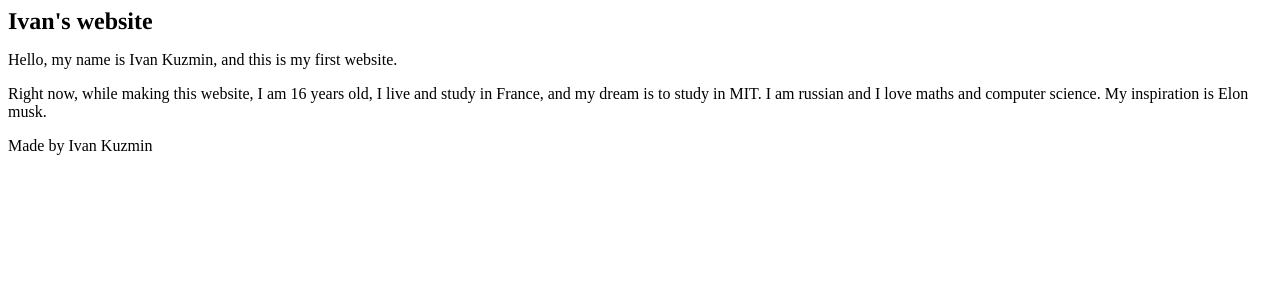
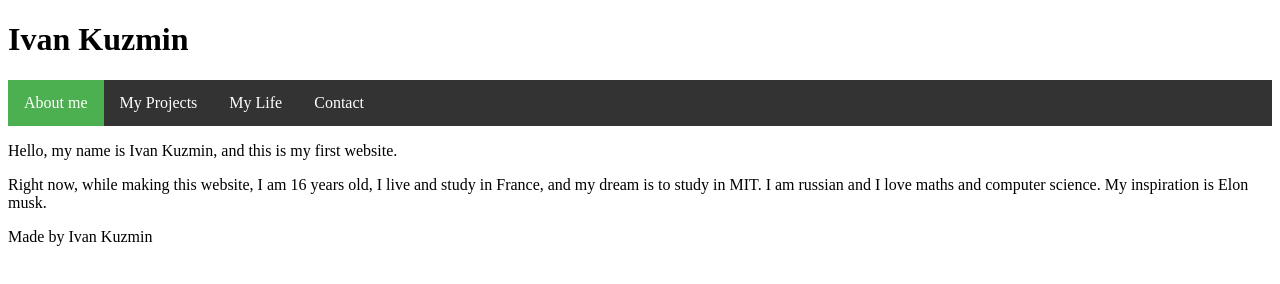
Before and after one commit to justchokingaround/ivanwebsite, a plain HTML site: page index.html in a window 1280 px wide. Drawn offline with Linux system fonts and the light colour scheme.

Commit message:
new files

```diff
--- a/index.html
+++ b/index.html
@@ -1,12 +1,21 @@
 <!DOCTYPE html>
 <html>
 <head>
-  <title>Ivan's Website</title>
+  <title>Ivan Kuzmin</title>
+  <link rel="stylesheet" href="styles.css">
 </head>
 <body>
-<h1 style="margin: 0.0px 0.0px 16.1px 0.0px; line-height: 28.0px; font: 24.0px Times; color: #000000; -webkit-text-stroke: #000000"><span class="s1"><b>Ivan's website</b></span></h1>
-<p class="p2"><span class="s1">Hello, my name is Ivan Kuzmin, and this is my first website.</span></p>
-<p class="p2"><span class="s1">Right now, while making this website, I am 16 years old, I live and study in France, and my dream is to study in MIT. I am russian and I love maths and computer science. My inspiration is Elon musk.</span></p>
-<p class="p3"><span class="s1">Made by Ivan Kuzmin</span></p>
+<h1>Ivan Kuzmin</h1>
+<ul>
+  <li><a class="active" href="#aboutme">About me</a></li>
+  <li><a href="#myprojects">My Projects</a></li>
+  <li><a href="#mylife">My Life</a></li>
+  <li><a href="#contact">Contact</a></li>
+</ul>
+<div class="presentation">
+  <p class="p2">Hello, my name is Ivan Kuzmin, and this is my first website.</p>
+  <p class="p2">Right now, while making this website, I am 16 years old, I live and study in France, and my dream is to study in MIT. I am russian and I love maths and computer science. My inspiration is Elon musk.</p>
+  <p class="p3">Made by Ivan Kuzmin</p>
+</div>
 </body>
 </html>
--- /dev/null
+++ b/styles.css
@@ -0,0 +1,38 @@
+/*h1 {
+  font-size: 100px;
+}*/
+/*.presentation {
+  background-image:url()
+}*/
+
+
+ul {
+  list-style-type: none;
+  margin: 0;
+  padding: 0;
+  overflow: hidden;
+  background-color: #333;
+  position: -webkit-sticky; /* Safari */
+  position: sticky;
+  top: 0;
+}
+
+li {
+  float: left;
+}
+
+li a {
+  display: block;
+  color: white;
+  text-align: center;
+  padding: 14px 16px;
+  text-decoration: none;
+}
+
+li a:hover {
+  background-color: #111;
+}
+
+.active {
+  background-color: #4CAF50;
+}
```
Also changed, not shown: 3 other files.
